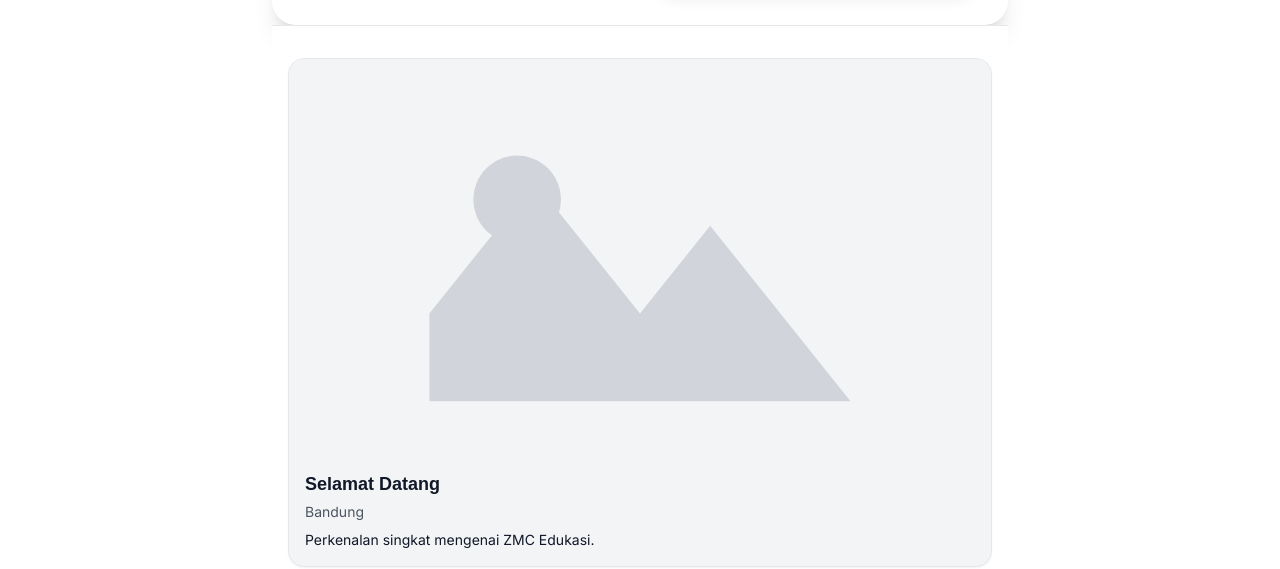
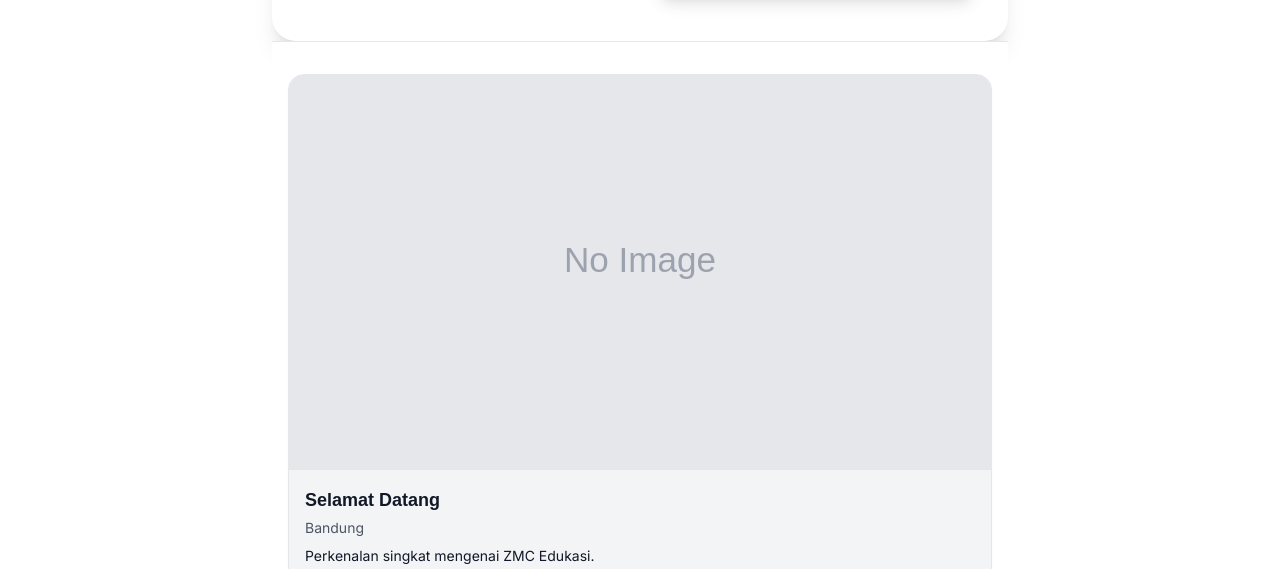
Before and after one commit to psychoMetryx/zmcEdukasi, a React (Vite) app: page / in a window 1280 px wide. Shown: the part 373-942 px from the top of the page. Built offline with nearby package versions, Linux system fonts and the light colour scheme.

Commit message:
Resolve merge conflicts with main

```diff
--- a/src/components/ArticleCard.tsx
+++ b/src/components/ArticleCard.tsx
@@ -1,6 +1,5 @@
 import { Link } from 'react-router-dom'
 import type { Article } from '../data/articles'
-import articlePlaceholder from '../assets/article-placeholder.svg?url'
 
 interface ArticleCardProps {
   article: Article
@@ -14,10 +13,10 @@ export default function ArticleCard({ article }: ArticleCardProps) {
     >
       <div className="relative overflow-hidden [aspect-ratio:16/9]">
         <img
-          src={article.image || articlePlaceholder}
+          src={article.image || '/article-placeholder.svg'}
           alt={article.city}
           onError={(e) => {
-            e.currentTarget.src = articlePlaceholder
+            e.currentTarget.src = '/article-placeholder.svg'
           }}
           className="h-full w-full object-cover transition-transform duration-300 group-hover:scale-105"
         />
--- a/src/data/articles.ts
+++ b/src/data/articles.ts
@@ -20,7 +20,7 @@ export const articles: Article[] = [
     title: 'Selamat Datang',
     summary: 'Perkenalan singkat mengenai ZMC Edukasi.',
     city: 'Bandung',
-    image: '',
+    image: '/article-placeholder.svg',
     content: [
       {
         type: 'text',
--- a/src/pages/Home.tsx
+++ b/src/pages/Home.tsx
@@ -13,9 +13,11 @@ export default function Home() {
         <div className="mx-auto max-w-4xl text-center md:grid md:grid-cols-2 md:items-center md:gap-8 md:text-left">
           <div>
             <h1 className="mb-4 text-3xl font-heading font-bold">{labels.appTitle}</h1>
-            <p className="mx-auto mb-6 max-w-2xl whitespace-pre-line md:mx-0">
-              {labels.appDescription}
-            </p>
+            <div className="mx-auto mb-6 max-w-2xl space-y-1 md:mx-0">
+              {labels.appDescription.split('\n').map((line, i) => (
+                <p key={i}>{line}</p>
+              ))}
+            </div>
             <div className="flex justify-center gap-3 md:justify-start">
               <Link
                 to="/diseases"
```
Also changed, not shown: public/article-placeholder.svg (added), src/assets/article-placeholder.svg (deleted).
